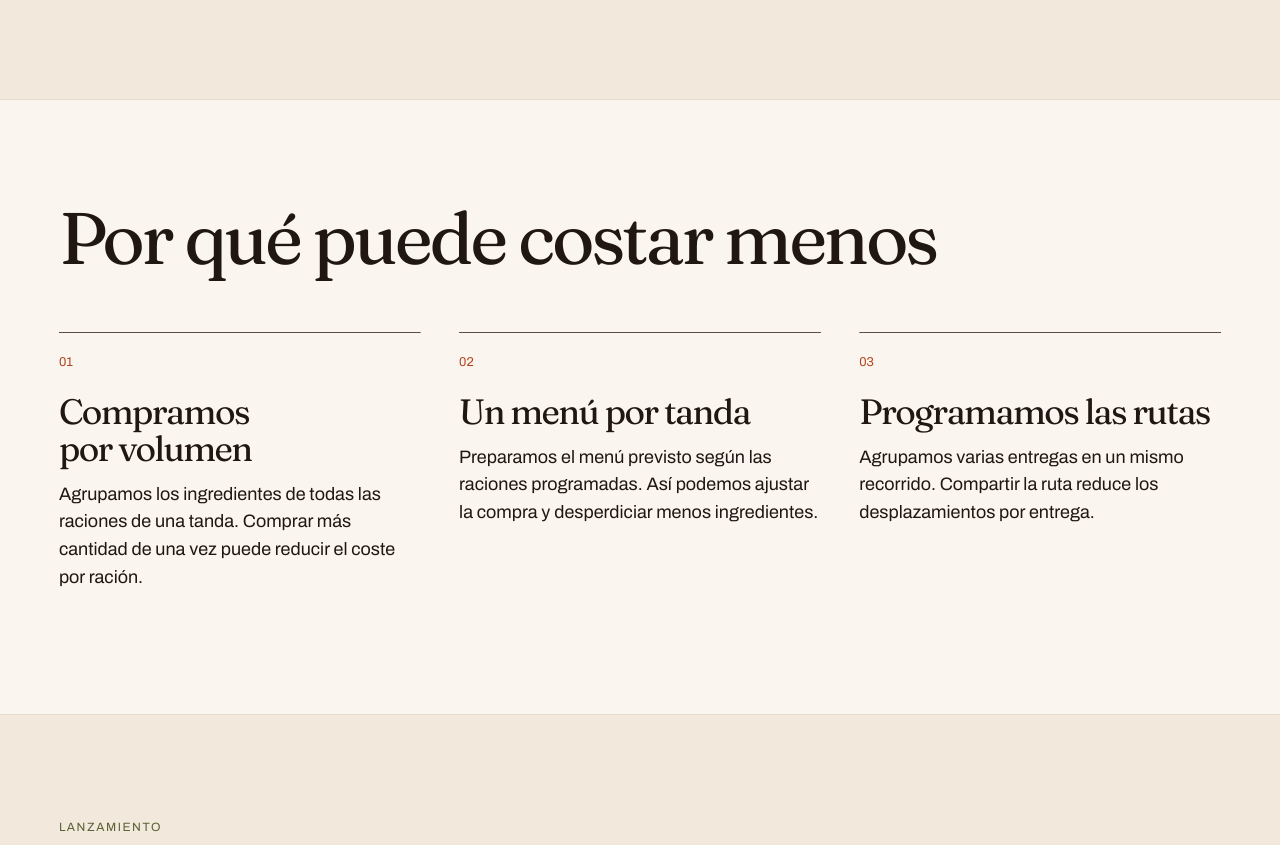
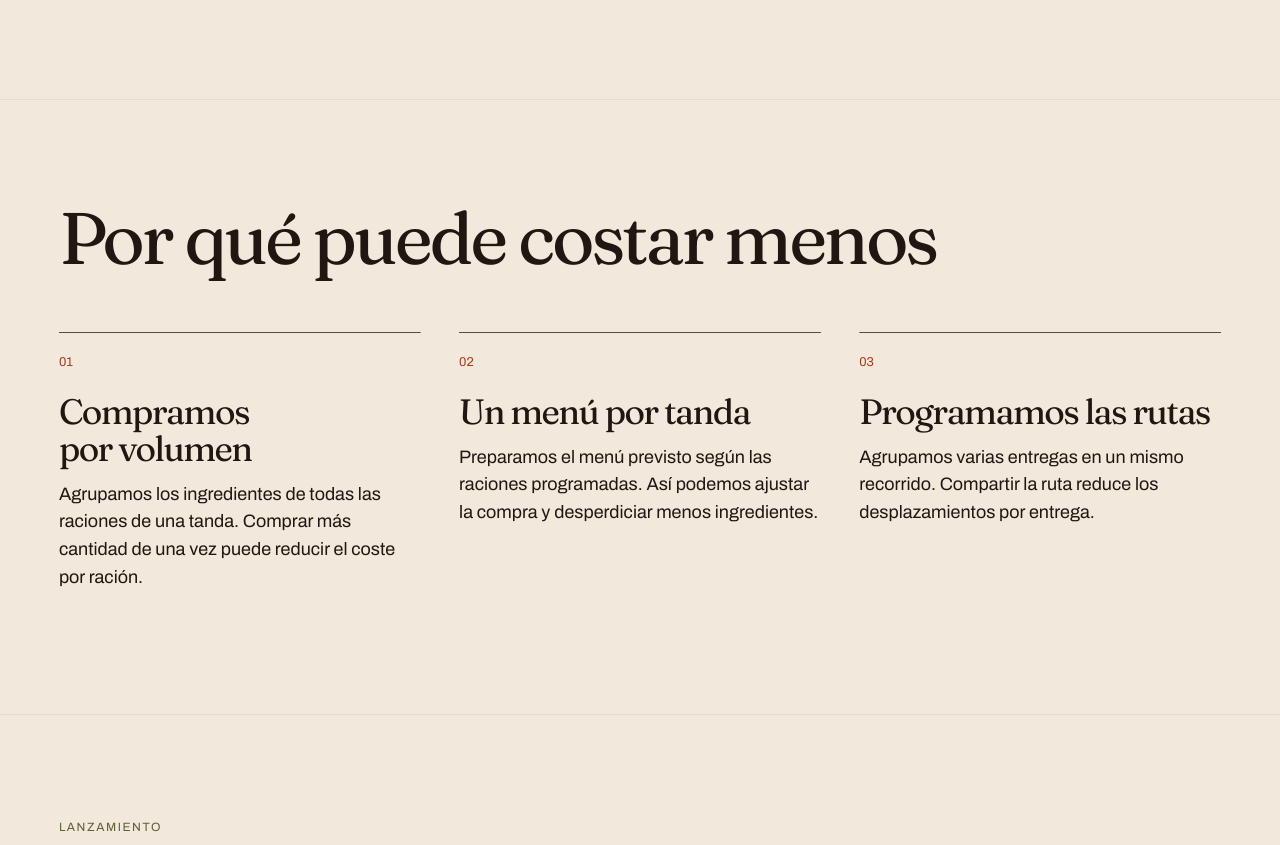
Before and after one commit to JOSETRA44/minchay, an Astro site: page /como-funciona in a window 1280 px wide. Shown: the part 1933-2778 px from the top of the page. Built offline with nearby package versions, Linux system fonts and the light colour scheme; Astro itself is replaced by a stand-in of ours.

Commit message:
Iconos de línea animados por frase y ajustes finos de paleta

```diff
--- a/src/components/sections/PorQueFunciona.astro
+++ b/src/components/sections/PorQueFunciona.astro
@@ -3,7 +3,7 @@ import { costes } from '../../domain/servicio';
 import Reveal from '../ui/Reveal.astro';
 import SectionHeading from '../ui/SectionHeading.astro';
 ---
-<section class="section" aria-labelledby="costes-title">
+<section class="section razones" aria-labelledby="costes-title">
   <div class="wrap">
     <SectionHeading id="costes-title" title="Por qué puede costar menos" />
     <Reveal>
--- a/src/styles/global.css
+++ b/src/styles/global.css
@@ -11,7 +11,7 @@
   :root {
     --cream: #FAF5EE;
     --ink: #201713;
-    --accent: #B3401E;
+    --accent: #A8381A;
     --olive: #5B6236;
     --line: #E5DCCF;
     --paper: #F2E8DB;
@@ -108,6 +108,7 @@
   .plan-grid .eyebrow { color: var(--olive); margin-block-end: .9rem; }
   .plan-grid .price { margin-block-start: auto; padding-block-start: 1.25rem; font-size: .85rem; color: var(--accent); font-weight: 600; }
   .origin { color: var(--cream); background: var(--ink); }
+  .razones { background: var(--paper); }
   .origin h2 { font-size: clamp(3rem, 10.5vw, 11rem); text-wrap: initial; }
   .origin p { margin-block-start: 1.15rem; }
   .faq-layout { display: grid; grid-template-columns: minmax(0, .95fr) minmax(0, 1.15fr); gap: 0 clamp(2rem, 6vw, 7rem); }
@@ -246,7 +247,7 @@
   .manifiesto-escena { position: relative; }
   .manifiesto-texto { font: 500 clamp(2.1rem, 6vw, 4.4rem)/1.16 var(--serif); letter-spacing: -.02em; max-inline-size: 16em; }
   .manifiesto .frase { display: block; }
-  .manifiesto.activo .manifiesto-texto { position: relative; min-block-size: 2.6em; }
+  .manifiesto.activo .manifiesto-texto { position: relative; min-block-size: 5em; }
   .manifiesto.activo .frase { position: absolute; inset: 0 auto auto 0; inline-size: 100%; opacity: 0; transform: translateY(2.2rem); filter: blur(6px); transition: opacity .55s ease, transform .55s cubic-bezier(.2, .7, .2, 1), filter .55s ease, color .55s ease; pointer-events: none; }
   .manifiesto.activo .frase.on { opacity: 1; transform: none; filter: none; }
   .manifiesto.activo .frase.past { opacity: 0; transform: translateY(-2.2rem); filter: blur(6px); }
@@ -256,6 +257,22 @@
   .manifiesto-puntos .punto { inline-size: 2.2rem; block-size: .26rem; background: rgba(250, 245, 238, .22); transition: background .4s ease; }
   .manifiesto-puntos .punto.on { background: #E59A7C; }
 
+  /* Icono de línea por frase: vapor que sube, check que se dibuja, aguja que
+     gira, rayos que pulsan y chispa que rota. Solo se mueven en su frase. */
+  .frase-icono { display: block; inline-size: clamp(3.2rem, 7vw, 4.4rem); block-size: auto; margin-block-end: 1.5rem; color: #E59A7C; }
+  .manifiesto.activo .frase.on .vapor { animation: vapor-sube 2.2s ease-in-out infinite; animation-delay: var(--vd, 0s); opacity: 0; }
+  @keyframes vapor-sube { 0% { opacity: 0; transform: translateY(2px); } 35% { opacity: .95; } 100% { opacity: 0; transform: translateY(-3px); } }
+  .manifiesto.activo .frase .trazo-circulo { stroke-dasharray: 110; stroke-dashoffset: 110; }
+  .manifiesto.activo .frase .trazo-check { stroke-dasharray: 30; stroke-dashoffset: 30; }
+  .manifiesto.activo .frase.on .trazo-circulo { stroke-dashoffset: 0; transition: stroke-dashoffset .7s ease; }
+  .manifiesto.activo .frase.on .trazo-check { stroke-dashoffset: 0; transition: stroke-dashoffset .5s ease .35s; }
+  .manifiesto.activo .frase.on .aguja { animation: aguja-gira 6s linear infinite; transform-origin: 24px 24px; transform-box: view-box; }
+  @keyframes aguja-gira { to { transform: rotate(360deg); } }
+  .manifiesto.activo .frase.on .rayo { animation: rayo-pulso 1.8s ease-in-out infinite alternate; animation-delay: var(--vd, 0s); }
+  @keyframes rayo-pulso { from { opacity: .35; } to { opacity: 1; } }
+  .manifiesto.activo .frase.on .chispa { animation: chispa-gira 10s linear infinite; transform-origin: 24px 24px; transform-box: view-box; }
+  @keyframes chispa-gira { to { transform: rotate(360deg); } }
+
   /* Aviso de scroll en el hero: una línea que cae, para invitar a bajar */
   .scroll-hint { grid-column: 1 / -1; display: flex; align-items: center; gap: .8rem; margin-block-start: 2.6rem; font: 700 .78rem/1 var(--sans); letter-spacing: .18em; text-transform: uppercase; color: var(--olive); }
   .scroll-hint i { display: block; inline-size: 2px; block-size: 2.6rem; background: var(--accent); transform-origin: top; animation: hint-drop 1.9s cubic-bezier(.7, 0, .2, 1) infinite; }
```
Also changed, not shown: src/components/sections/Nombre.astro (+8 -11 lines), preview-shots/minchay-manifiesto.gif, preview-shots/v7-frase1.png (added), preview-shots/v7-frase3-reloj.png (added).
